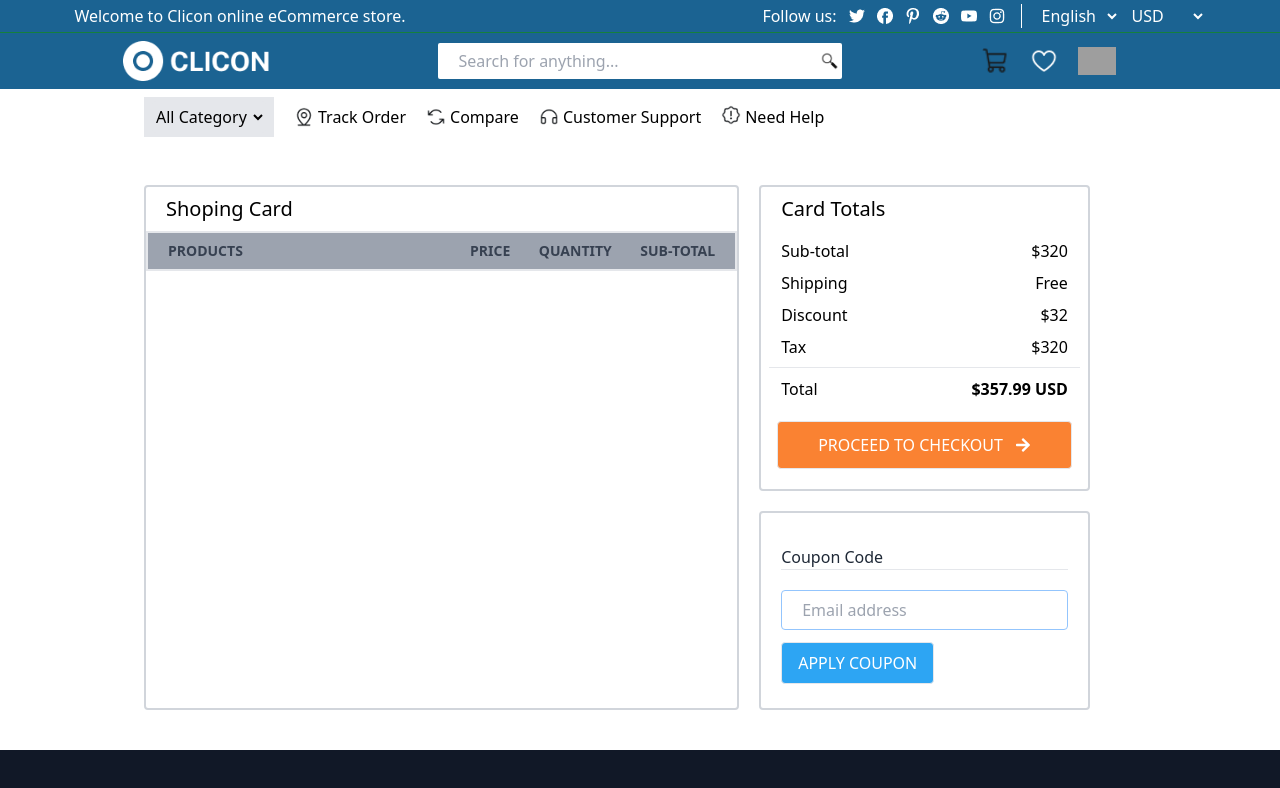
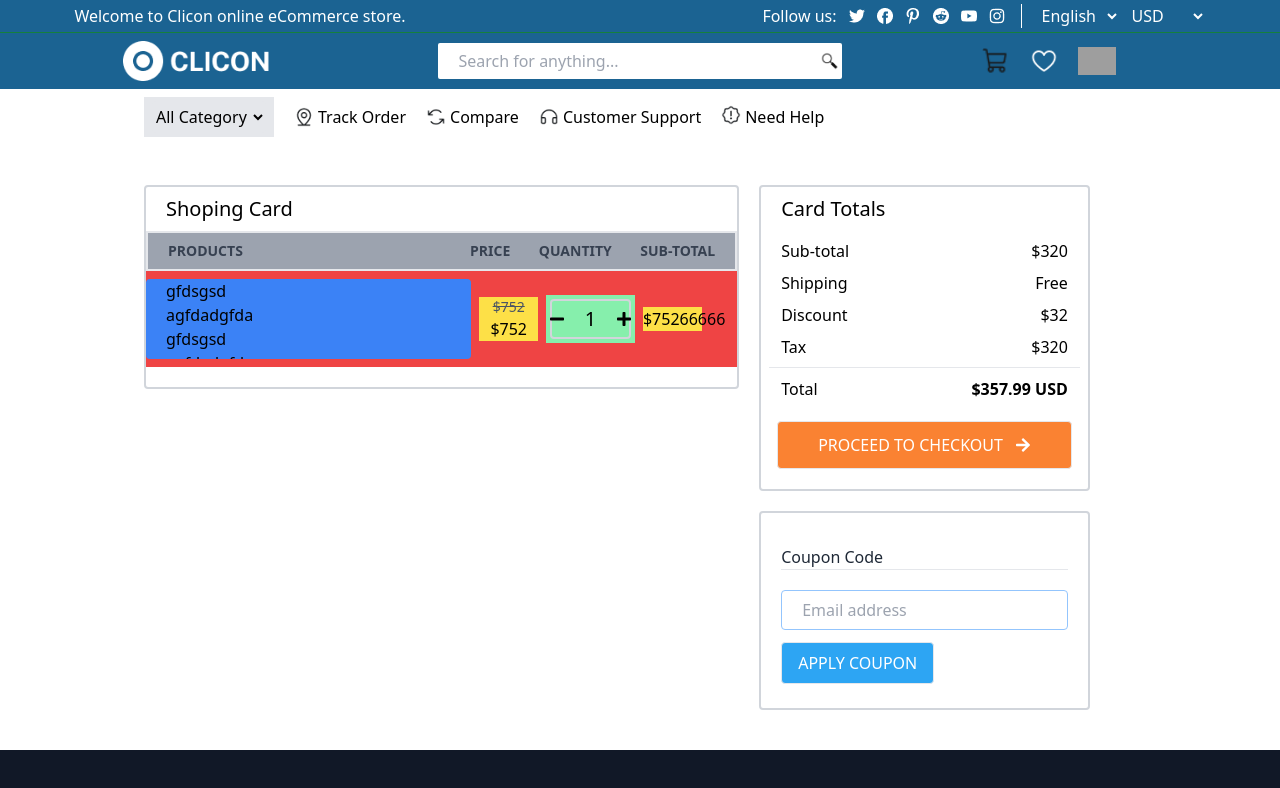
Before and after one commit to jim2107054/CLICON, a React (Vite) app in the folder frontend/: page /shoping-card in a window 1280 px wide. Shown: the top 788 px of the page. Built offline with nearby package versions, Linux system fonts and the light colour scheme; grey boxes are pictures that could not be loaded.

Commit message:
shoping card

```diff
--- a/frontend/src/pages/ShopingCard.jsx
+++ b/frontend/src/pages/ShopingCard.jsx
@@ -1,62 +1,112 @@
-import React from 'react'
-import { FaArrowRight  } from 'react-icons/fa'
+import React, { useState } from "react";
+import { FaArrowRight, FaMinus, FaPlus } from "react-icons/fa";
 
 const ShopingCard = () => {
+  const [productQuantity, setproductQuantity] = useState(1);
   return (
     <div>
-        <div className='flex flex-col lg:flex-row gap-5 px-36 py-10'>
+      <div className="flex flex-col lg:flex-row gap-5 px-10 lg:px-36 py-10">
         {/*----------Shoping Card----------*/}
-           <div className='flex flex-col rounded border-2 border-gray-300 w-full  lg:w-3/5'>
-            <p className='text-xl px-5 font-medium my-2'>Shoping Card</p>
-            <div className='flex border-2 px-5 py-2 bg-gray-400 justify-between gap-1'>
-                <p className='w-2/4 text-sm font-bold text-gray-700'>PRODUCTS</p>
-                <p className='text-sm font-bold text-gray-700'>PRICE</p>
-                <p className='text-sm font-bold text-gray-700'>QUANTITY</p>
-                <p className='text-sm font-bold text-gray-700'>SUB-TOTAL</p>
+        <div className="flex flex-col h-fit pb-5 rounded border-2 border-gray-300 w-full  lg:w-3/5">
+          <p className="text-xl px-5 font-medium my-2">Shoping Card</p>
+          <div className="flex border-2 px-5 py-2 bg-gray-400 justify-between gap-5">
+            <p className="w-2/4 text-sm font-bold text-gray-700">PRODUCTS</p>
+            <p className="text-sm font-bold text-gray-700">PRICE</p>
+            <p className="text-sm font-bold text-gray-700">QUANTITY</p>
+            <p className="text-sm font-bold text-gray-700">SUB-TOTAL</p>
+          </div>
+          <div className="flex bg-red-500 h-24 md:gap-2 xl:gap-2 2xl:gap-4 w-full py-2">
+            <div className="flex flex-col bg-blue-500 w-[55%] px-5  rounded line-clamp-2">
+              gfdsgsd
+              <div>agfdadgfda</div>
+              gfdsgsd
+              <div>agfdadgfda</div>
+              gfdsgsd
+              <div>agfdadgfda</div>
+            </div>
+            <div className="bg-yellow-300 my-auto w-[10%]">
+              <p className="text-center line-through text-sm font-medium text-gray-600">
+                $752
+              </p>
+              <p className="text-center text-base font-medium">$752</p>
+            </div>
+            <div className="bg-green-300 items-center my-auto px-1 py-1 md:w-[15%] lg:w-[15%]">
+              <div className="flex gap-5 justify-center items-center border-2 border-gray-300 rounded px-2 py-1 w-full">
+                <button
+                  onClick={() =>
+                    productQuantity > 1
+                      ? setproductQuantity(productQuantity - 1)
+                      : setproductQuantity(1)
+                  }
+                  className="font-medium"
+                >
+                  <FaMinus />
+                </button>
+                <p className="text-xl">{productQuantity}</p>
+                <button onClick={() => setproductQuantity(productQuantity + 1)}>
+                  <FaPlus />
+                </button>
+              </div>
+            </div>
+            <div className="bg-yellow-300 my-auto w-[10%]">
+              <p className="text-center text-base font-medium">$75266666</p>
+            </div>
           </div>
         </div>
         {/*----------Card Totals----------*/}
-           <div className='flex flex-col w-full lg:w-2/6'>
+        <div className="flex flex-col w-full lg:w-2/6">
           {/*--------First Div----------*/}
-            <div className='flex flex-col rounded border-2 border-gray-300 w-full'>
-                <p className='px-5 text-xl font-medium mt-2 mb-4'>Card Totals</p>
-                <div className='flex flex-col gap-2 px-5'>
-                    <div className='flex justify-between'>
-                        <p className='justify-between gap-10'>Sub-total</p>
-                        <p className='justify-between gap-10'>$320</p>
+          <div className="flex flex-col rounded border-2 border-gray-300 w-full">
+            <p className="px-5 text-xl font-medium mt-2 mb-4">Card Totals</p>
+            <div className="flex flex-col gap-2 px-5">
+              <div className="flex justify-between">
+                <p className="justify-between gap-10">Sub-total</p>
+                <p className="justify-between gap-10">$320</p>
               </div>
-                    <div className='flex justify-between'>
-                        <p className='justify-between gap-10'>Shipping</p>
-                        <p className='justify-between gap-10'>Free</p>
+              <div className="flex justify-between">
+                <p className="justify-between gap-10">Shipping</p>
+                <p className="justify-between gap-10">Free</p>
               </div>
-                    <div className='flex justify-between'>
-                        <p className='justify-between gap-10'>Discount</p>
-                        <p className='justify-between gap-10'>$32</p>
+              <div className="flex justify-between">
+                <p className="justify-between gap-10">Discount</p>
+                <p className="justify-between gap-10">$32</p>
               </div>
-                    <div className='flex justify-between'>
-                        <p className='justify-between gap-10'>Tax</p>
-                        <p className='justify-between gap-10'>$320</p>
+              <div className="flex justify-between">
+                <p className="justify-between gap-10">Tax</p>
+                <p className="justify-between gap-10">$320</p>
               </div>
             </div>
-                <hr className='my-2 text-gray-300 h-0.5 mx-2' />
-                <div className='flex mb-5 px-5 justify-between'>
-                        <p className='justify-between gap-10'>Total</p>
-                        <p className='justify-between font-semibold gap-10'>$357.99 <span>USD</span></p>
+            <hr className="my-2 text-gray-300 h-0.5 mx-2" />
+            <div className="flex mb-5 px-5 justify-between">
+              <p className="justify-between gap-10">Total</p>
+              <p className="justify-between font-semibold gap-10">
+                $357.99 <span>USD</span>
+              </p>
             </div>
-                <button className='flex items-center gap-3 px-5 border bg-btnColor h-12 justify-center mx-4 mb-5 text-white font-medium rounded hover:scale-105 duration-500 transition-all'>PROCEED TO CHECKOUT <FaArrowRight /> </button>
+            <button className="flex items-center gap-3 px-5 border bg-btnColor h-12 justify-center mx-4 mb-5 text-white font-medium rounded hover:scale-105 duration-500 transition-all">
+              PROCEED TO CHECKOUT <FaArrowRight />{" "}
+            </button>
           </div>
           {/*--------Second Div----------*/}
-            <div className='flex flex-col rounded border-2 border-gray-300 w-full px-5 py-3 mt-5'>
-                <p className='text-base font-medium my-5 text-gray-800 border-b'>Coupon Code</p>
+          <div className="flex flex-col rounded border-2 border-gray-300 w-full px-5 py-3 mt-5">
+            <p className="text-base font-medium my-5 text-gray-800 border-b">
+              Coupon Code
+            </p>
             <div>
-                    <input className='h-10 border border-blue-300 rounded px-5 w-full' type="email" placeholder='Email address'/>
-                    <button className='my-3 border px-4 py-2 text-white bg-blueButton rounded hover:scale-105 duration-300 transition-all'>APPLY COUPON</button>
+              <input
+                className="h-10 border border-blue-300 rounded px-5 w-full"
+                type="email"
+                placeholder="Email address"
+              />
+              <button className="my-3 border px-4 py-2 text-white bg-blueButton rounded hover:scale-105 duration-300 transition-all">
+                APPLY COUPON
+              </button>
             </div>
           </div>
         </div>
       </div>
     </div>
-  )
-}
+  );
+};
 
-export default ShopingCard
+export default ShopingCard;
```
Lines whose indentation alone changed are shown as unchanged.
